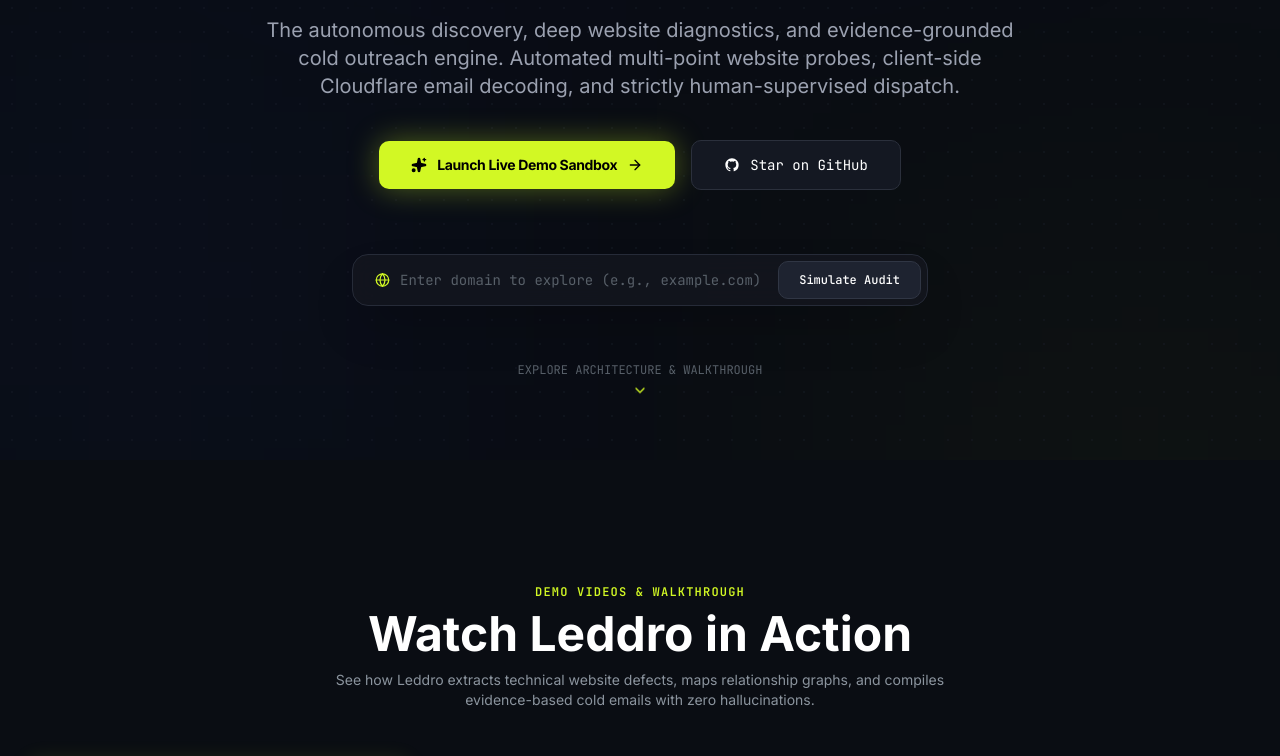
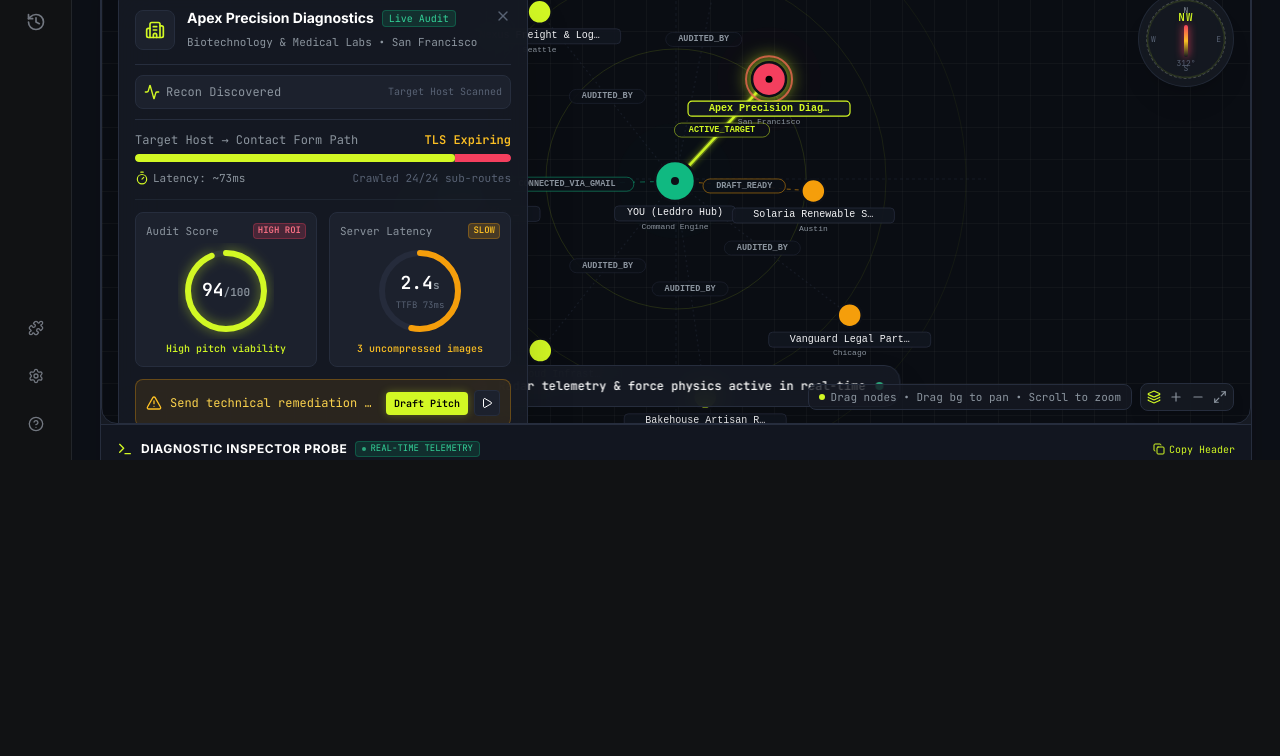
Before and after one commit to PrajwalTheCoder/Leddro, a React (Vite) app: page / in a window 1280 px wide. Shown: the part 340-1096 px from the top of the page. After the commit the page ends 800 px from the top, so only its background shows below. Built offline with nearby package versions, Linux system fonts and the light colour scheme; no server answers.

Commit message:
fix: default to main dashboard on localhost, reserve landing page exclusively for hosted demo

```diff
--- a/src/App.tsx
+++ b/src/App.tsx
@@ -60,7 +60,17 @@
 function AppContent() {
   const location = useLocation();
   const { backendOnline } = useApp();
-  const isLanding = location.pathname === '/' || location.pathname === '/landing' || location.pathname === '';
+
+  const isHostedDemo = typeof window !== 'undefined' && (
+    window.location.hostname.includes('github.io') ||
+    window.location.hostname.includes('vercel.app') ||
+    window.location.hostname.includes('pages.dev')
+  );
+
+  // Landing showcase is ONLY shown:
+  // 1) Explicitly visiting /landing
+  // 2) On hosted demo site (GitHub Pages) when visiting root / with no backend
+  const isLanding = location.pathname === '/landing' || (isHostedDemo && !backendOnline && (location.pathname === '/' || location.pathname === ''));
 
   if (isLanding) {
     return (
@@ -86,14 +96,16 @@
         {/* Viewport Router */}
         <main className="flex-1 overflow-hidden relative">
           <Routes>
+            <Route path="/" element={<Overview />} />
             <Route path="/app" element={<Overview />} />
             <Route path="/discover" element={<Discover />} />
             <Route path="/prospects" element={<Prospects />} />
             <Route path="/audits" element={<Audits />} />
             <Route path="/drafts" element={<Drafts />} />
-            <Route path="/integrations" element={backendOnline ? <Integrations /> : <Navigate to="/app" replace />} />
+            <Route path="/integrations" element={!isHostedDemo || backendOnline ? <Integrations /> : <Navigate to="/" replace />} />
             <Route path="/history" element={<History />} />
-            <Route path="*" element={<Navigate to="/app" replace />} />
+            <Route path="/landing" element={<Landing />} />
+            <Route path="*" element={<Navigate to="/" replace />} />
           </Routes>
         </main>
       </div>
--- a/src/components/navigation/Sidebar.tsx
+++ b/src/components/navigation/Sidebar.tsx
@@ -32,8 +32,14 @@
   const [hoveredItem, setHoveredItem] = useState<string | null>(null);
   const [showHelpModal, setShowHelpModal] = useState(false);
 
+  const isHostedDemo = typeof window !== 'undefined' && (
+    window.location.hostname.includes('github.io') ||
+    window.location.hostname.includes('vercel.app') ||
+    window.location.hostname.includes('pages.dev')
+  );
+
   const mainNavItems: NavItem[] = [
-    { id: 'overview', label: 'Overview', path: '/app', icon: Layers },
+    { id: 'overview', label: 'Overview', path: '/', icon: Layers },
     { id: 'discover', label: 'Discover', path: '/discover', icon: Compass },
     { id: 'prospects', label: 'Prospects', path: '/prospects', icon: Building2 },
     { id: 'audits', label: 'Audits', path: '/audits', icon: FileCode2 },
@@ -42,8 +48,8 @@
   ];
 
   const bottomNavItems: NavItem[] = [
-    { id: 'landing', label: 'Showcase & Demo Video', path: '/landing', icon: Sparkles },
-    ...(backendOnline ? [
+    ...(isHostedDemo ? [{ id: 'landing', label: 'Showcase & Demo Video', path: '/landing', icon: Sparkles }] : []),
+    ...(!isHostedDemo || backendOnline ? [
       { id: 'integrations', label: 'Integrations', path: '/integrations', icon: Puzzle },
       { id: 'settings', label: 'Settings', path: '/integrations', icon: Settings },
     ] : [])
@@ -71,8 +77,8 @@
           <nav className="flex flex-col items-center gap-2">
             {mainNavItems.map((item) => {
               const Icon = item.icon;
-              const isActive = item.path === '/app'
-                ? (location.pathname === '/app' || location.pathname === '/')
+              const isActive = (item.path === '/' || item.path === '/app')
+                ? (location.pathname === '/' || location.pathname === '/app')
                 : location.pathname.startsWith(item.path);
 
               return (
```
